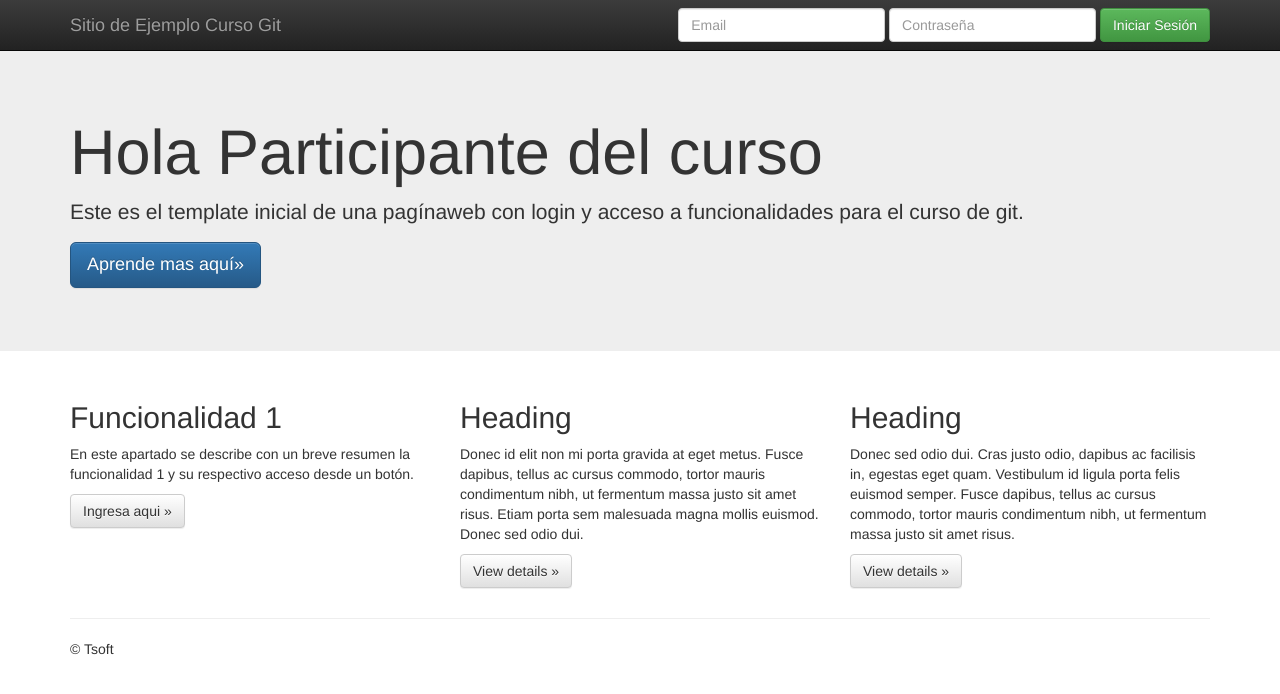
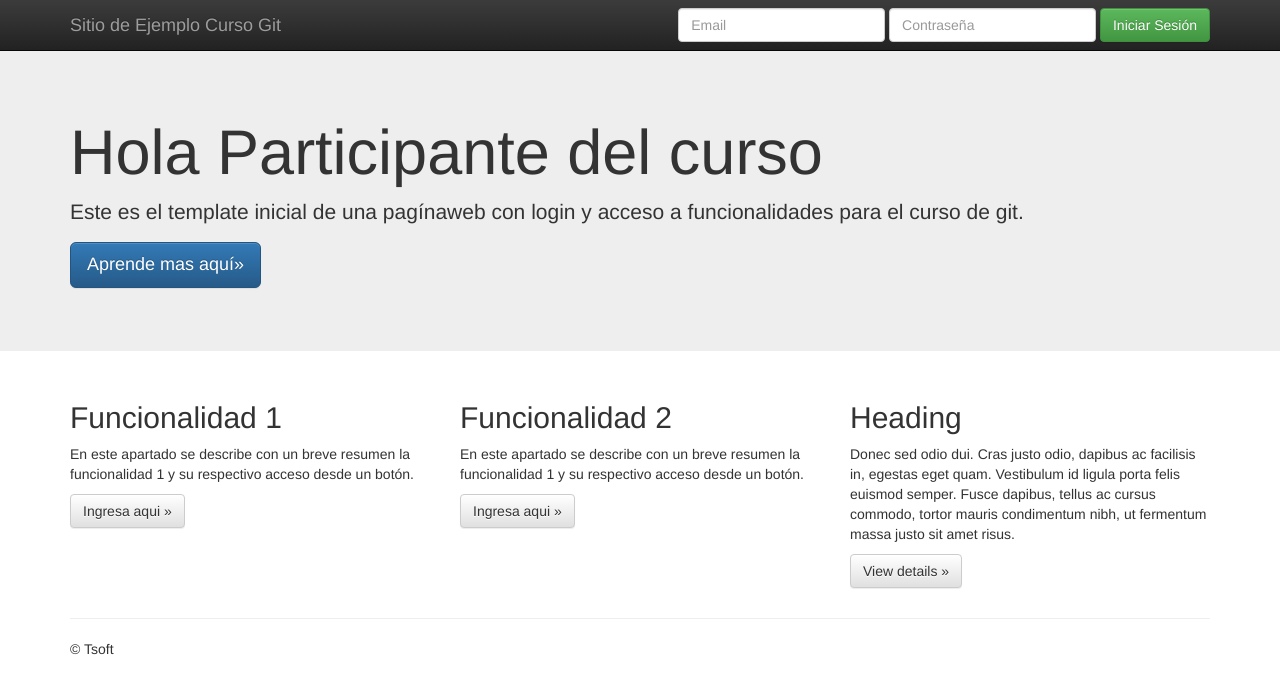
Before and after one commit to xumingo25/domingo.saavedra.saavedra-gmail.com, a plain HTML site: page index.html in a window 1280 px wide. Drawn offline with nearby package versions, Linux system fonts and the light colour scheme.

Commit message:
Se Agrega funcionalidad 2 al sitio.

```diff
--- a/index.html
+++ b/index.html
@@ -70,9 +70,9 @@
           <p><a class="btn btn-default" href="#" role="button">Ingresa aqui &raquo;</a></p>
         </div>
         <div class="col-md-4">
-          <h2>Heading</h2>
-          <p>Donec id elit non mi porta gravida at eget metus. Fusce dapibus, tellus ac cursus commodo, tortor mauris condimentum nibh, ut fermentum massa justo sit amet risus. Etiam porta sem malesuada magna mollis euismod. Donec sed odio dui. </p>
-          <p><a class="btn btn-default" href="#" role="button">View details &raquo;</a></p>
+          <h2>Funcionalidad 2</h2>
+          <p>En este apartado se describe con un breve resumen la funcionalidad 1 y su respectivo acceso desde un botón. </p>
+          <p><a class="btn btn-default" href="#" role="button">Ingresa aqui &raquo;</a></p>
        </div>
         <div class="col-md-4">
           <h2>Heading</h2>
```
